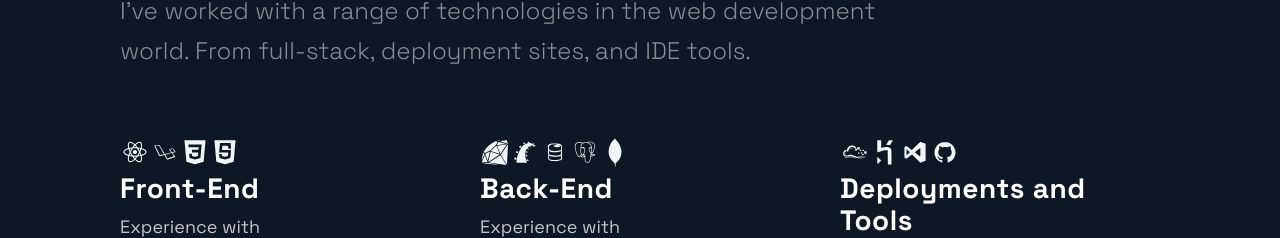
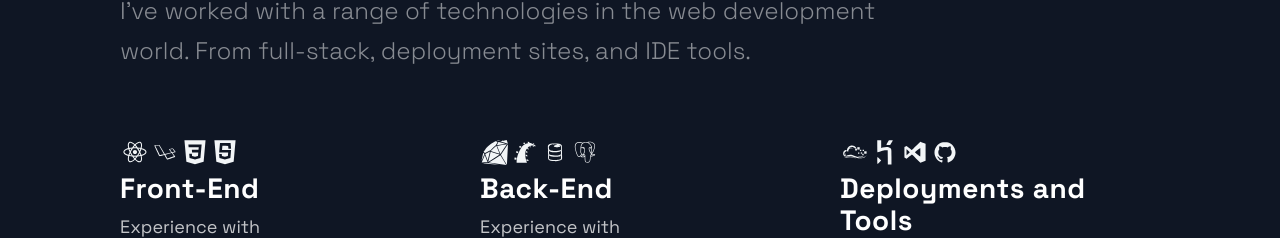
Before and after one commit to mauritzerick/portfolio, a Next.js app: page / in a window 1280 px wide. Shown: the part 3257-3495 px from the top of the page. Built offline with nearby package versions, Linux system fonts and the light colour scheme.

Commit message:
backends

```diff
--- a/src/components/Technologies/Technologies.js
+++ b/src/components/Technologies/Technologies.js
@@ -18,7 +18,6 @@ const Technologies = () =>  (
           <DiLaravel size="3rem" />
           <DiCss3 size="3rem" />
           <DiJavascript size="3rem" />
-
         </picture>
         <ListContainer>
           <ListTitle>Front-End</ListTitle>
@@ -34,7 +33,6 @@ const Technologies = () =>  (
           <DiRor size="3rem" />
           <DiFirebase size="3rem" />
           <DiPostgresql size="3rem" />
-          <DiMongodb size="3rem" />
         </picture>
         <ListContainer>
           <ListTitle>Back-End</ListTitle>
```
